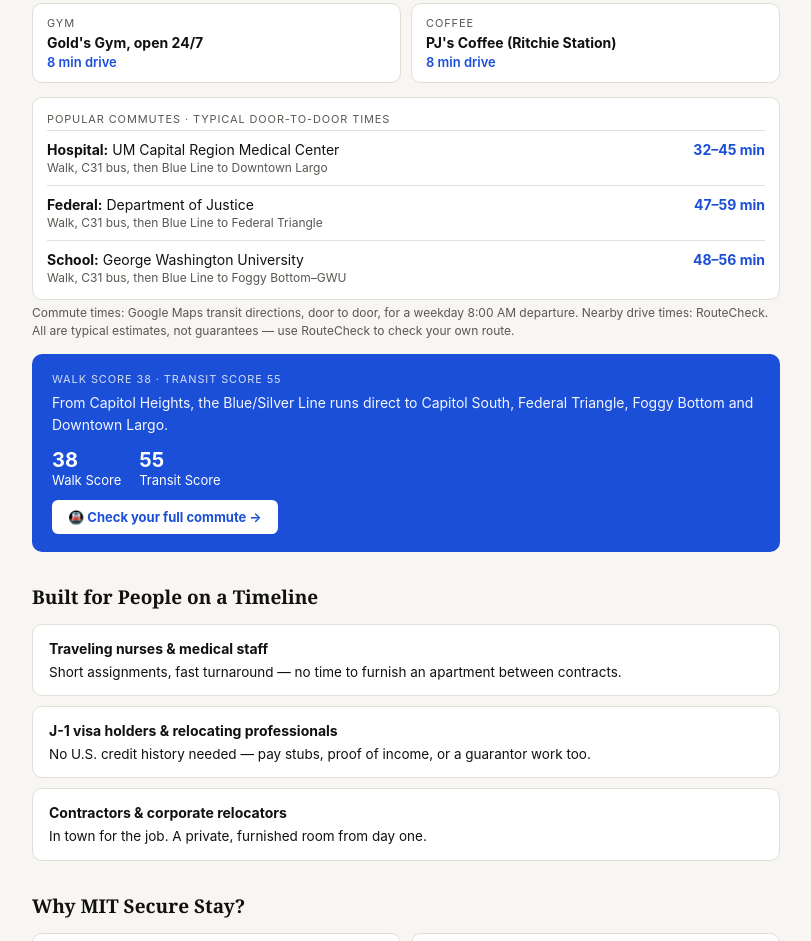
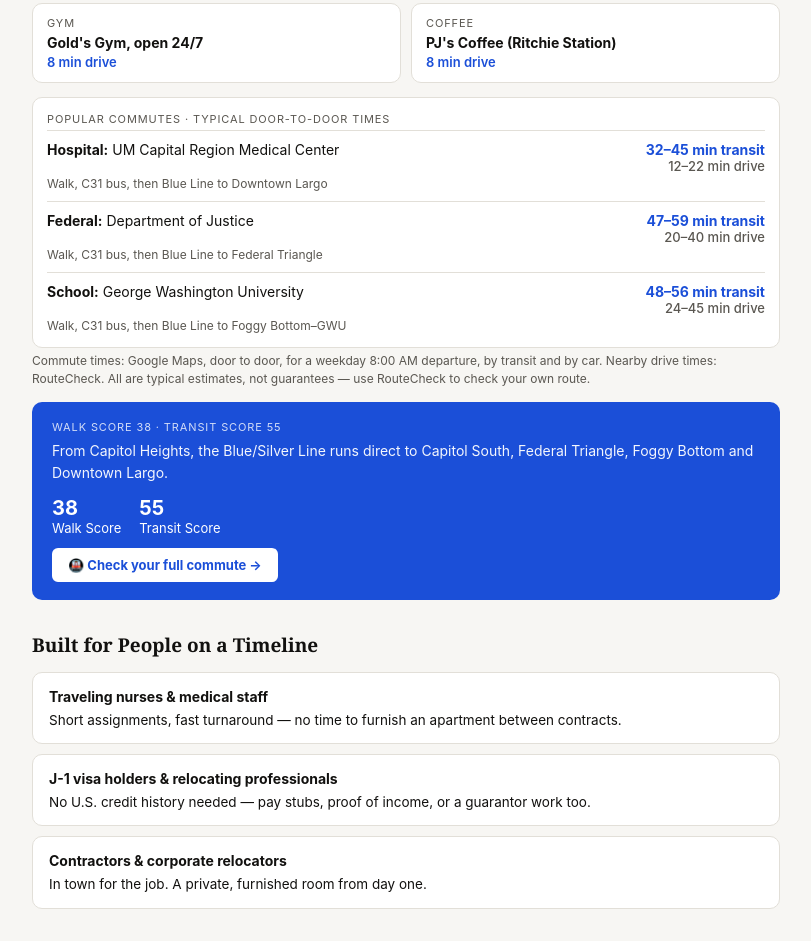
Before and after one commit to mitsecurestay/mitsecurestay.github.io, a plain HTML site: page jay-st-listing.html in a window 1280 px wide. Shown: the part 3985-4926 px from the top of the page, without its empty margins (234-1045 px from the left). Drawn offline with Linux system fonts and the light colour scheme.

Commit message:
Update jay-st-listing.html

```diff
--- a/jay-st-listing.html
+++ b/jay-st-listing.html
@@ -165,6 +165,7 @@
   .commute-card .head { font-size: 11px; letter-spacing: .08em; text-transform: uppercase; color: var(--ink-light); padding: 10px 0 4px; }
   .commute-row { display: grid; grid-template-columns: 1fr auto; gap: 2px 12px; padding: 10px 0; border-top: 1px solid var(--border); font-size: 14px; }
   .commute-row .t { font-weight: 700; color: var(--accent); white-space: nowrap; text-align: right; }
+  .commute-row .t .dr { display: block; font-weight: 500; color: var(--ink-light); font-size: 13px; }
   .commute-row .via { grid-column: 1 / -1; font-size: 12px; color: var(--ink-light); }
 
   .fit-list { display: grid; gap: 10px; }
@@ -402,11 +403,11 @@
     </div>
     <div class="commute-card">
       <div class="head">Popular commutes · typical door-to-door times</div>
-      <div class="commute-row"><span><b>Hospital:</b> UM Capital Region Medical Center</span><span class="t">32–45 min</span><span class="via">Walk, C31 bus, then Blue Line to Downtown Largo</span></div>
-      <div class="commute-row"><span><b>Federal:</b> Department of Justice</span><span class="t">47–59 min</span><span class="via">Walk, C31 bus, then Blue Line to Federal Triangle</span></div>
-      <div class="commute-row"><span><b>School:</b> George Washington University</span><span class="t">48–56 min</span><span class="via">Walk, C31 bus, then Blue Line to Foggy Bottom–GWU</span></div>
+      <div class="commute-row"><span><b>Hospital:</b> UM Capital Region Medical Center</span><span class="t">32–45 min transit<span class="dr">12–22 min drive</span></span><span class="via">Walk, C31 bus, then Blue Line to Downtown Largo</span></div>
+      <div class="commute-row"><span><b>Federal:</b> Department of Justice</span><span class="t">47–59 min transit<span class="dr">20–40 min drive</span></span><span class="via">Walk, C31 bus, then Blue Line to Federal Triangle</span></div>
+      <div class="commute-row"><span><b>School:</b> George Washington University</span><span class="t">48–56 min transit<span class="dr">24–45 min drive</span></span><span class="via">Walk, C31 bus, then Blue Line to Foggy Bottom–GWU</span></div>
           </div>
-    <p class="commute-note">Commute times: Google Maps transit directions, door to door, for a weekday 8:00 AM departure. Nearby drive times: RouteCheck. All are typical estimates, not guarantees — use RouteCheck to check your own route.</p>
+    <p class="commute-note">Commute times: Google Maps, door to door, for a weekday 8:00 AM departure, by transit and by car. Nearby drive times: RouteCheck. All are typical estimates, not guarantees — use RouteCheck to check your own route.</p>
     <div class="transit-card">
       <div class="label">Walk Score 38 · Transit Score 55</div>
       <p>From Capitol Heights, the Blue/Silver Line runs direct to Capitol South, Federal Triangle, Foggy Bottom and Downtown Largo.</p>
```
